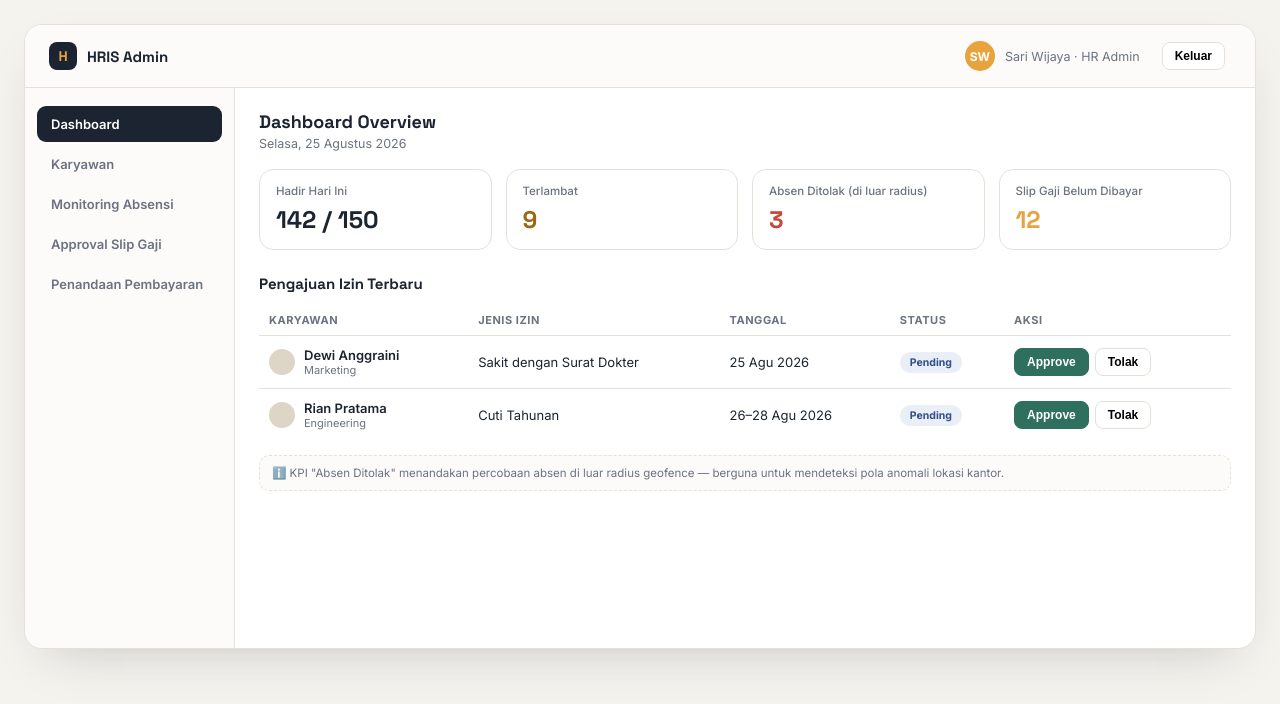
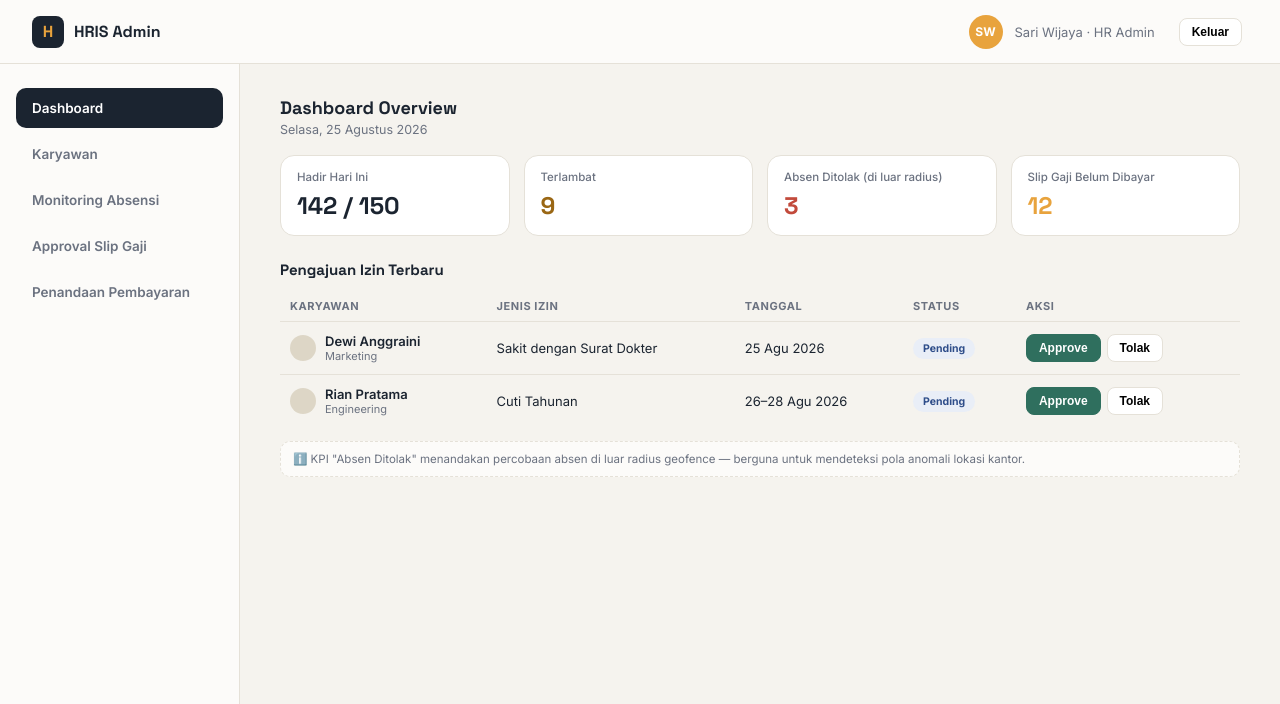
Before and after one commit to rikmyk/HRIS, a React (Vite) app in the folder frontend/: page / in a window 1280 px wide. Shown: the top 704 px of the page. Built offline with nearby package versions, Linux system fonts and the light colour scheme.

Commit message:
feat(frontend): make Web Admin dashboard 100% edge-to-edge fullscreen viewport

```diff
--- a/frontend/src/App.tsx
+++ b/frontend/src/App.tsx
@@ -37,8 +37,8 @@ export default function App() {
   }
 
   return (
-    <div style={{ minHeight: '100vh', background: 'var(--bg)', padding: '24px' }}>
-      <div className="admin-shell" style={{ maxWidth: 1240, margin: '0 auto' }}>
+    <div style={{ minHeight: '100vh', width: '100vw', margin: 0, padding: 0, overflow: 'hidden' }}>
+      <div className="admin-shell">
         {/* Topbar */}
         <div className="admin-topbar">
           <div className="brand">
--- a/frontend/src/index.css
+++ b/frontend/src/index.css
@@ -166,22 +166,28 @@ h1, h2, h3, h4, h5, h6, .display-font {
   color: var(--muted);
 }
 
-/* Admin Web Shell Layout */
+/* Admin Web Shell Layout — 100% Fullscreen Viewport */
 .admin-shell {
   background: var(--surface);
-  border: 1px solid var(--line);
-  border-radius: 18px;
+  border: none;
+  border-radius: 0;
   overflow: hidden;
-  box-shadow: 0 20px 50px -24px rgba(27, 36, 48, 0.25);
+  box-shadow: none;
+  min-height: 100vh;
+  width: 100%;
+  display: flex;
+  flex-direction: column;
 }
 
 .admin-topbar {
   display: flex;
   justify-content: space-between;
   align-items: center;
-  padding: 16px 24px;
+  padding: 16px 32px;
   border-bottom: 1px solid var(--line);
   background: #FCFBF9;
+  height: 64px;
+  flex-shrink: 0;
 }
 
 .admin-topbar .brand {
@@ -190,59 +196,69 @@ h1, h2, h3, h4, h5, h6, .display-font {
   gap: 10px;
   font-family: 'Space Grotesk', sans-serif;
   font-weight: 700;
-  font-size: 15px;
+  font-size: 16px;
 }
 
 .brand-mark {
-  width: 28px;
-  height: 28px;
+  width: 32px;
+  height: 32px;
   background: var(--ink);
   border-radius: 8px;
   display: flex;
   align-items: center;
   justify-content: center;
   color: var(--accent);
-  font-size: 14px;
+  font-size: 16px;
   font-weight: 800;
 }
 
 .admin-user {
   display: flex;
   align-items: center;
-  gap: 10px;
-  font-size: 12.5px;
+  gap: 12px;
+  font-size: 13px;
   color: var(--muted);
 }
 
 .avatar {
-  width: 30px;
-  height: 30px;
+  width: 34px;
+  height: 34px;
   border-radius: 50%;
   background: var(--accent);
+  display: flex;
+  align-items: center;
+  justify-content: center;
+  font-weight: 700;
+  color: var(--ink);
 }
 
 .admin-layout {
   display: flex;
-  min-height: 560px;
+  flex: 1;
+  height: calc(100vh - 64px);
+  overflow: hidden;
 }
 
 .admin-sidebar {
-  width: 210px;
+  width: 240px;
   border-right: 1px solid var(--line);
-  padding: 18px 12px;
+  padding: 24px 16px;
   background: #FCFBF9;
   flex-shrink: 0;
 }
 
 .side-link {
-  padding: 10px 14px;
-  border-radius: 9px;
-  font-size: 13px;
+  padding: 12px 16px;
+  border-radius: 10px;
+  font-size: 13.5px;
   font-weight: 600;
   color: var(--muted);
-  margin-bottom: 4px;
+  margin-bottom: 6px;
   cursor: pointer;
   transition: all 0.15s ease;
+  display: flex;
+  align-items: center;
+  gap: 10px;
 }
 
 .side-link:hover {
@@ -256,9 +272,10 @@ h1, h2, h3, h4, h5, h6, .display-font {
 }
 
 .admin-main {
-  padding: 22px 24px;
+  padding: 32px 40px;
   flex: 1;
-  overflow: auto;
+  overflow-y: auto;
+  background: var(--bg);
 }
 
 .admin-main h2 {
```
